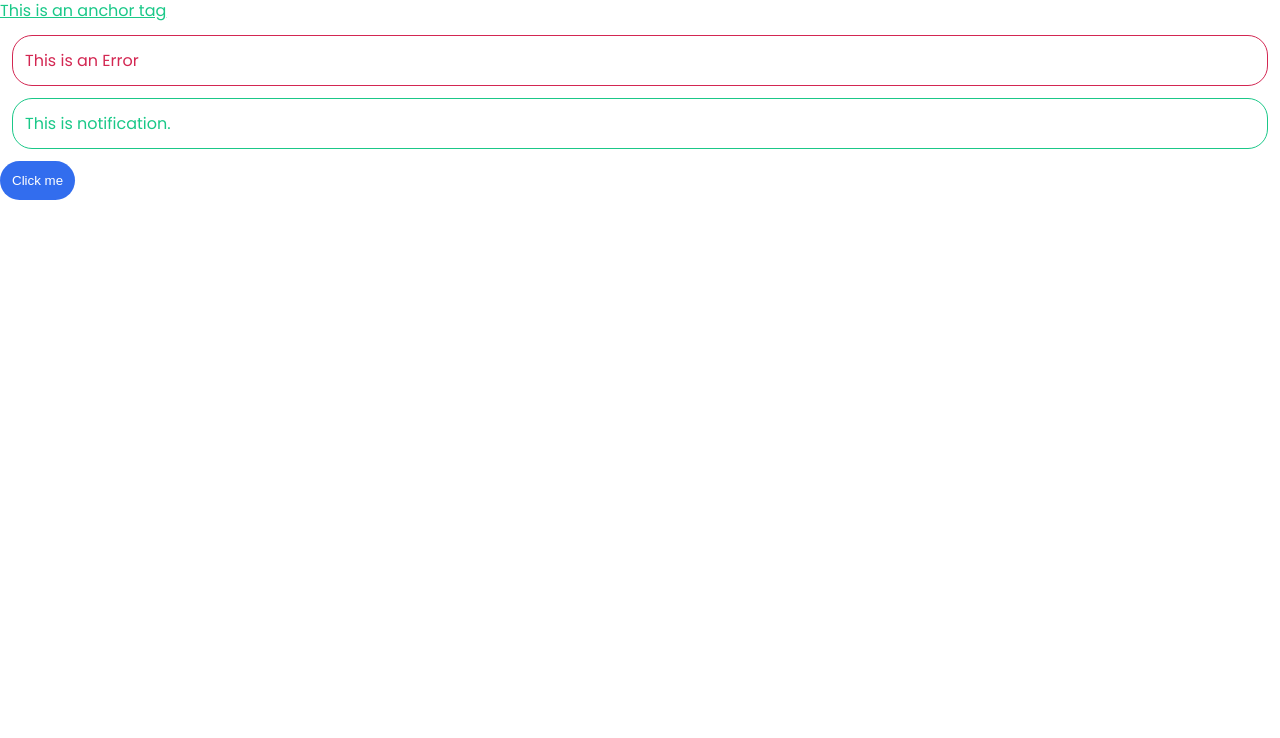
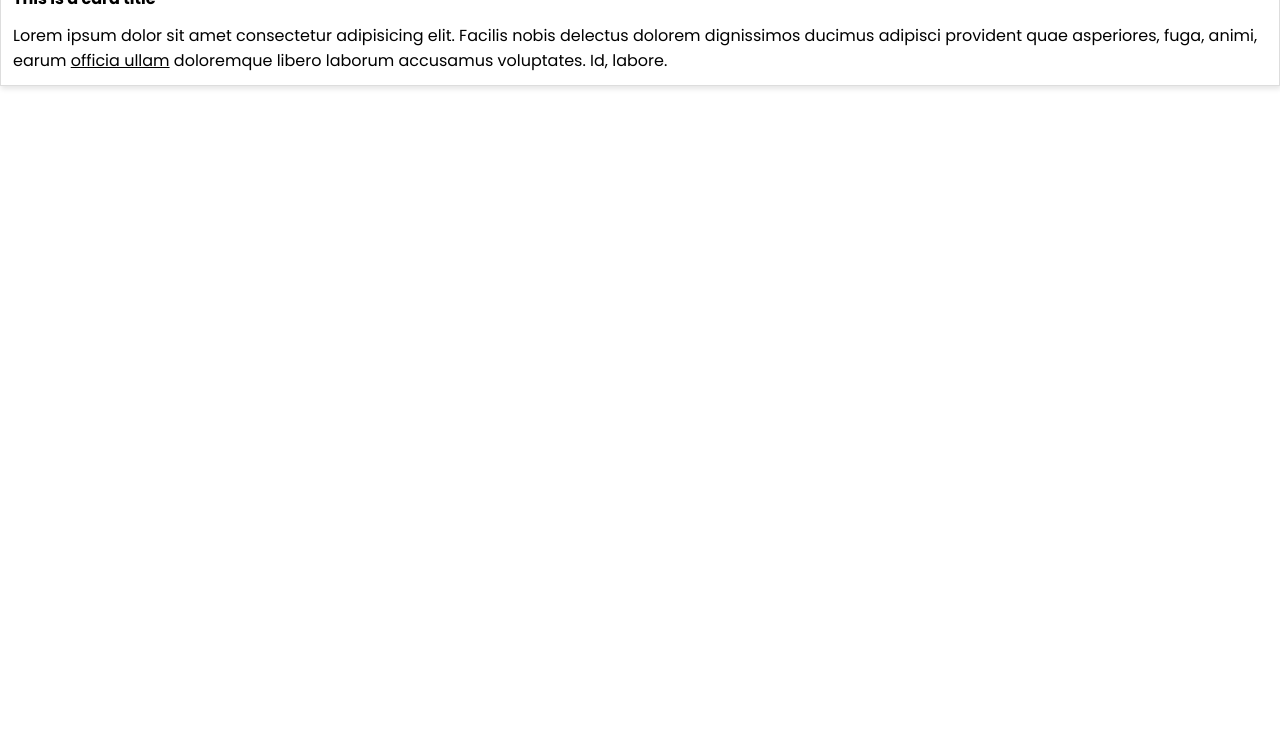
Before and after one commit to patelsaheb1219/sass-basic-theme, a website: page index.html in a window 1280 px wide. Shown: the part 62-800 px from the top of the page. Drawn offline with Linux system fonts and the light colour scheme.

Commit message:
Created basic card component, added new default variables and updated index.html

```diff
--- a/coconut/_variables.scss
+++ b/coconut/_variables.scss
@@ -12,3 +12,9 @@ $base-margin: 0.75rem;
 // borders
 $base-border-thickness: 1px;
 $base-border-radius: 20px;
+
+// box-shadow
+$base-box-shadow: 1px 3px 5px rgba(0,0,0, 0.1);
+
+// font-size
+$base-font-size: 1rem;
--- /dev/null
+++ b/coconut/components/_card.scss
@@ -0,0 +1,20 @@
+.card {
+  display: block;
+  padding: $base-padding;
+  border: $base-border-thickness solid #ddd;
+  box-shadow: $base-box-shadow;
+
+  .card-title {
+    font-size: $base-font-size;
+    padding-bottom: $base-padding;
+    font-weight: bold;
+  }
+
+  .card-body {
+    font-size: $base-font-size;
+
+    a {
+      text-decoration: underline;
+    }
+  }
+}
--- a/coconut/index.scss
+++ b/coconut/index.scss
@@ -1,3 +1,15 @@
 // Import Partials
+
+// Variables & Functions
+@import 'variables';
+
+// Base & Layout
 @import 'base';
-@import 'variables';
+
+// Colors
+
+
+// Components (button, card, navbar)
+@import 'components/card';
+
+// utilities
--- a/index.html
+++ b/index.html
@@ -8,10 +8,29 @@
   <title>Complete SASS</title>
 </head>
 <body>
-  <h1>Hello world</h1>
-  <a href="#">This is an anchor tag</a>
-  <p class="error">This is an Error</p>
-  <p class="notification">This is notification.</p>
-  <button>Click me</button>
+  <!-- Colors -->
+
+
+  <!-- font-Sizes -->
+
+  <!-- buttons -->
+
+  <!-- cards -->
+  <h2>Cards</h2>
+  <div class="card">
+    <h1 class="card-title">
+      This is a card title
+    </h1>
+
+    <p class="card-body">
+      Lorem ipsum dolor sit amet consectetur adipisicing elit. Facilis nobis delectus dolorem dignissimos ducimus adipisci provident quae asperiores, fuga, animi, earum <a href="#">officia ullam</a> doloremque libero laborum accusamus voluptates. Id, labore.
+    </p>
+
+  </div>
+
+  <!-- grid system -->
+
+  <!-- utilities -->
+
 </body>
 </html>
```
Also changed, not shown: css/index.css.
